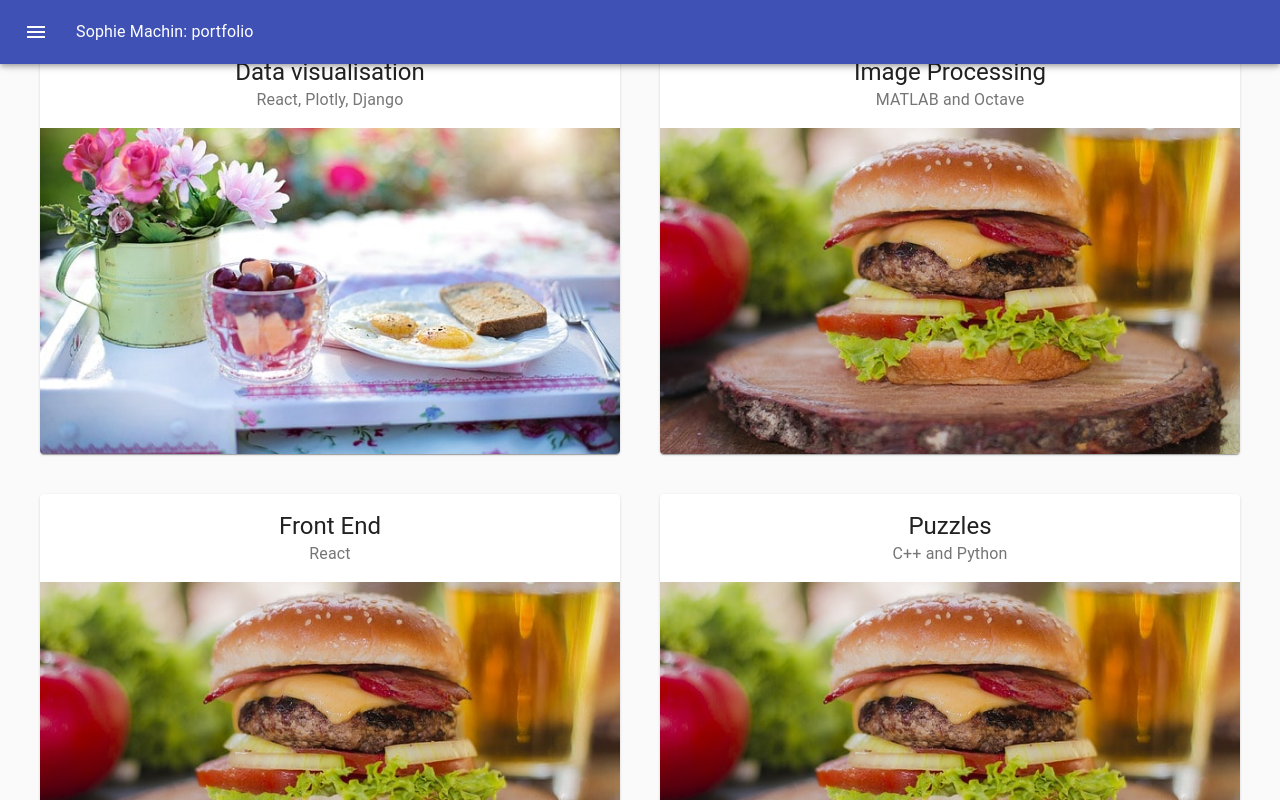
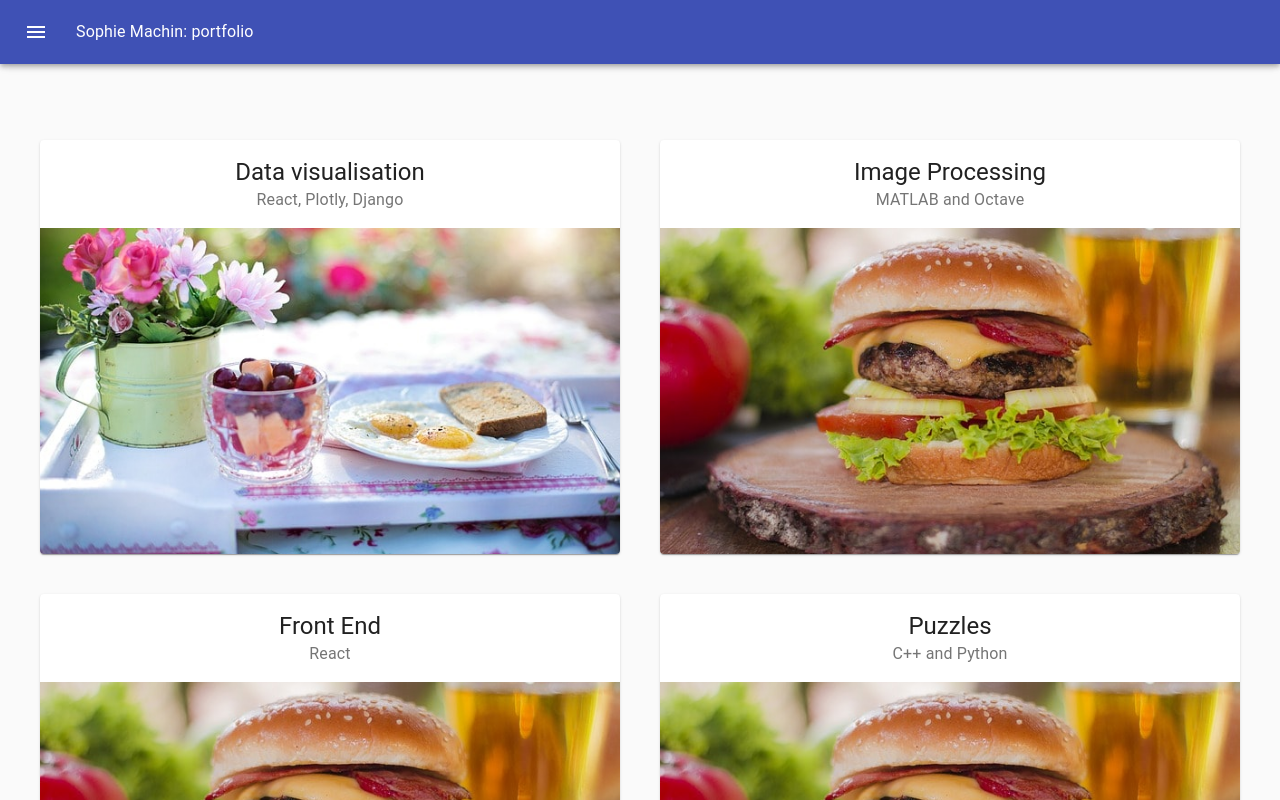
Before and after one commit to sophiemachin/sophiemachin.github.io, a React (Create React App) app: page / in a window 1280 px wide. Shown: the top 800 px of the page. Built offline with nearby package versions, Linux system fonts and the light colour scheme.

Commit message:
index.js: add space for AppBarDrawer

```diff
--- a/src/index.js
+++ b/src/index.js
@@ -12,7 +12,7 @@ const Contact = () => <h1>Contact</h1>
 const Notfound = () => <h1>Not found</h1>
 
 const routing = (
-  <div>
+  <div style={{'margin-top': '100px'}}>
   <AppBarDrawer />
 
   <Router>
```
